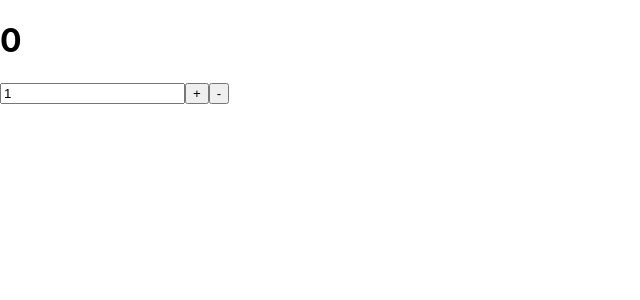
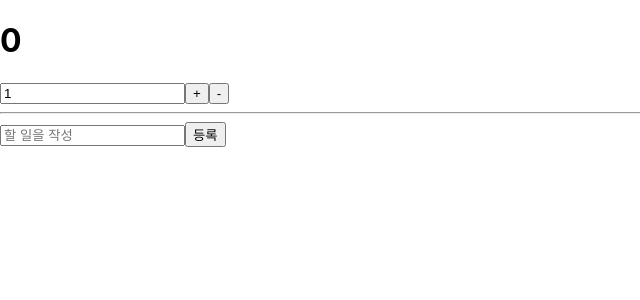
Before and after one commit to suyeon9456/learn-redux, a React (Create React App) app: page / in a window 1280 px wide. Shown: the top 300 px of the page, without its empty margins (0-640 px from the left). Built offline with nearby package versions, Linux system fonts and the light colour scheme.

Commit message:
할 일 목록 구현 B - 컨테이너 컴포넌트 만들기

```diff
--- a/src/App.js
+++ b/src/App.js
@@ -1,9 +1,14 @@
 import React from 'react'
-import CounterContainer from './containers/CounterContainer';
+import CounterContainer from './containers/CounterContainer'
+import TodosContainer from './containers/TodosContainer'
 
 function App () {
   return (
-    <CounterContainer />
+    <div>
+      <CounterContainer />
+      <hr />
+      <TodosContainer />
+    </div>
   )
 }
 
--- /dev/null
+++ b/src/containers/TodosContainer.js
@@ -0,0 +1,22 @@
+import React, { useCallback } from 'react'
+import Todos from '../components/Todos'
+import { useSelector, useDispatch } from 'react-redux'
+import { addTodo, toggleTodo } from '../modules/todos'
+
+function TodosContainer () {
+  const todos = useSelector(state => state.todos)
+
+  const dispatch = useDispatch()
+  const onCreate = useCallback(text => dispatch(addTodo(text)), [dispatch])
+  const onToggle = useCallback(id => dispatch(toggleTodo(id)), [dispatch])
+
+  return (
+    <Todos
+      todos={todos}
+      onCreate={onCreate}
+      onToggle={onToggle}
+    />
+  )
+}
+
+export default TodosContainer
```
